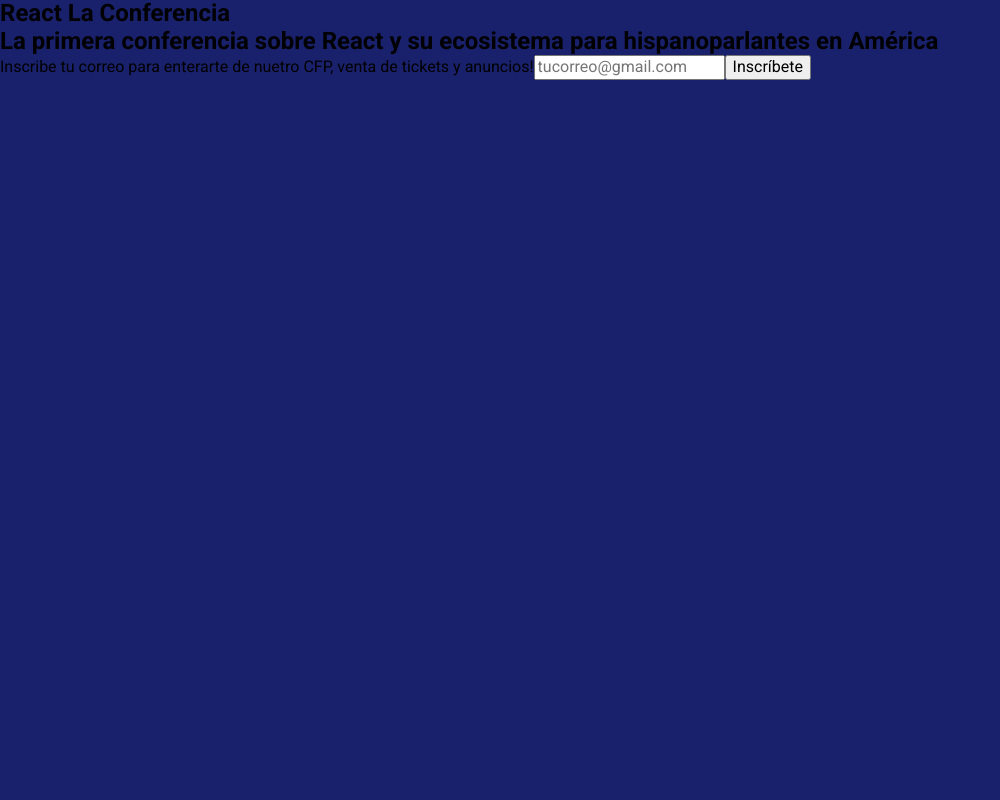
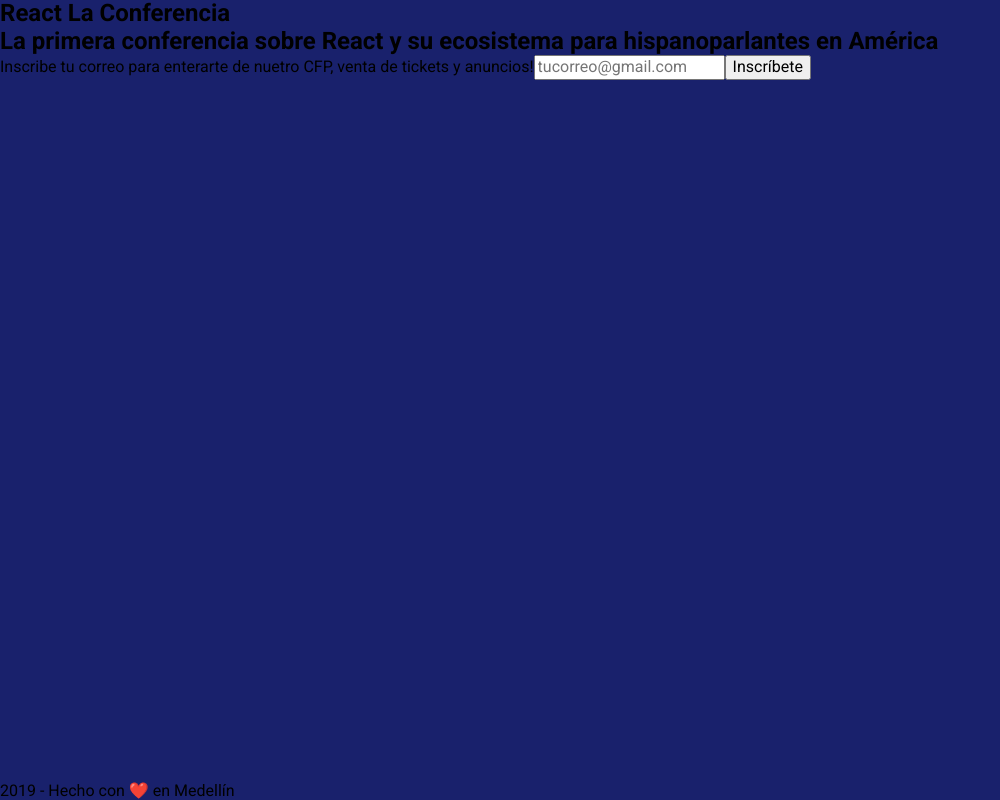
Before and after one commit to react-medellin/react-conf-2020, a Next.js app: page / in a window 1280 px wide. Shown: the whole page, without its empty margins (0-1000 px from the left). Built offline with nearby package versions, Linux system fonts and the light colour scheme.

Commit message:
Add footer

```diff
--- /dev/null
+++ b/components/Footer/Footer.css
@@ -0,0 +1,7 @@
+.container {
+  border-top: 1px solid #d8d8d8;
+  color: var(--color-cyan1000);
+  padding-bottom: 24px;
+  padding-top: 24px;
+  text-align: center;
+}
--- /dev/null
+++ b/components/Footer/Footer.js
@@ -0,0 +1,7 @@
+import Styles from './Footer.css';
+
+const Footer = () => (
+  <footer className={Styles.container}>2019 - Hecho con ❤️ en Medellín</footer>
+);
+
+export default Footer;
--- /dev/null
+++ b/components/Footer/index.js
@@ -0,0 +1 @@
+export { default } from './Footer';
--- a/components/SignupForm/SignupForm.css
+++ b/components/SignupForm/SignupForm.css
@@ -35,6 +35,7 @@
 .cta {
   background-color: var(--color-pink500);
   border-radius: 18px;
+  border: none;
   color: var(--color-pink1000);
   font-weight: var(--typography-fontBold);
   margin-top: 16px;
--- a/pages/index.js
+++ b/pages/index.js
@@ -1,11 +1,15 @@
 import SignupForm from '../components/SignupForm';
 import Intro from '../components/Intro';
+import Footer from '../components/Footer';
 
 const Home = () => (
-  <main style={{ height: '100%' }}>
-    <Intro />
-    <SignupForm />
-  </main>
+  <>
+    <main style={{ height: '100%', minHeight: '100%' }}>
+      <Intro />
+      <SignupForm />
+    </main>
+    <Footer />
+  </>
 );
 
 export default Home;
--- a/styles/global.css
+++ b/styles/global.css
@@ -13,3 +13,10 @@
 html {
   height: 100%;
 }
+
+/* targets #__next element */
+body > div {
+  display: grid;
+  grid-template-rows: 1fr auto;
+  height: 100%;
+}
```
